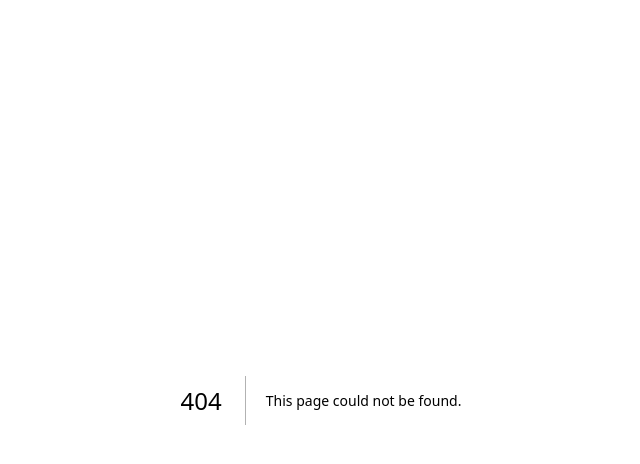
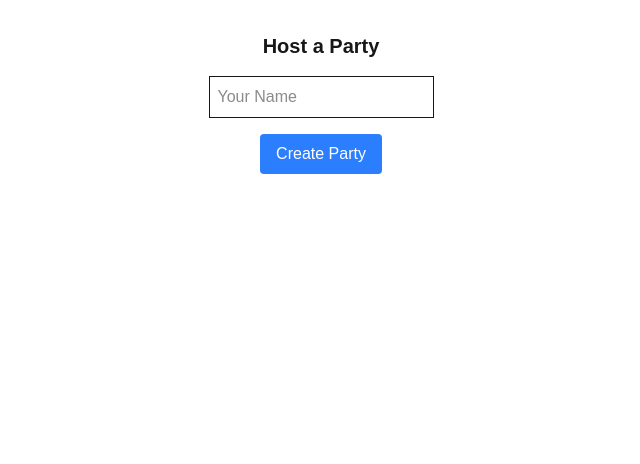
Before and after one commit to JakeOJeff/stacks-against-you, a Next.js app: page /host in a window 1280 px wide. Before the commit this address had no page. Shown: the top 464 px of the page, without its empty margins (319-959 px from the left). Built offline with nearby package versions, Linux system fonts and the light colour scheme.

Commit message:
Fixed Index.js and added host.js with boilerplate

```diff
--- /dev/null
+++ b/pages/host.js
@@ -0,0 +1,32 @@
+import { useState } from 'react';
+import { useRouter } from 'next/router';
+
+export default function Host() {
+  const [name, setName] = useState('');
+  const router = useRouter();
+
+  const handleHost = async () => {
+    const res = await fetch('/api/party', {
+      method: 'POST',
+      headers: { 'Content-Type': 'application/json' },
+      body: JSON.stringify({ type: 'host', name }),
+    });
+    const data = await res.json();
+    router.push(`/party?code=${data.code}&name=${name}`);
+  };
+
+  return (
+    <div className="p-8 flex flex-col items-center gap-4">
+      <h2 className="text-xl font-bold">Host a Party</h2>
+      <input
+        placeholder="Your Name"
+        className="border p-2"
+        value={name}
+        onChange={e => setName(e.target.value)}
+      />
+      <button onClick={handleHost} className="bg-blue-500 text-white px-4 py-2 rounded">
+        Create Party
+      </button>
+    </div>
+  );
+}
--- a/pages/index.js
+++ b/pages/index.js
@@ -1,10 +1,11 @@
 import Link from "next/link";
 
+const givenFont = ""
 const btnTWStyle = "font-bold text-white rounded px-4 py-2"
-const btnTWStyleContainer = "relative w-48 h-12 overflow-hidden rounded-lg group";
-const btnTWStyleBackGround = "absolute inset-0 bg-gray-700 transition-all duration-500 rounded-lg";
-const btnTWStyleImage = "absolute inset-0 bg-[url('/diamonds-design.png')] bg-contain translate-y-full group-hover:translate-y-0 transition-transform duration-700 ease-in-out rounded-lg";
-const btnTWStyleLink = `relative z-10 w-full h-full flex items-center justify-center text-white ${btnTWStyle}`;
+const btnTWStyleContainer = "relative w-48 h-12 overflow-hidden rounded-3xl group";
+const btnTWStyleBackGround = "absolute inset-0 bg-gray-700 transition-all duration-500 rounded-3xl";
+const btnTWStyleImage = "absolute inset-0 bg-[url('/diamonds-design.png')] bg-contain translate-y-full group-hover:translate-y-0 transition-transform duration-700 ease-in-out rounded-3xl";
+const btnTWStyleLink = `${givenFont}relative z-10 w-full h-full flex items-center justify-center text-white ${btnTWStyle}`;
 
 
 export default function Home() {
@@ -15,13 +16,13 @@ export default function Home() {
 
       <div>
         <div className="gap-1 flex flex-col md:container md:mx-auto items-center justify-center
-        bg-gray-900/25 backdrop-blur-lg p-8 rounded-2xl shadow-2xl w-full max-w-2xl border border-gray-700">
+        bg-gray-900/25 backdrop-blur-lg p-12 rounded-2xl shadow-2xl w-full max-w-2xl border border-gray-700">
           <h1 className="text-6xl font-bold">Stacks Against You</h1>
           <h2 className="font-bold text-2xl text-gray-300">Join or Host a Party!</h2>
           <h3 className="text-gray-400"> You don't have anyone. You have yourself.
           </h3>
 
-          <div className="flex gap-2 m-2">
+          <div className="flex gap-2 mt-4">
             <div className={btnTWStyleContainer}>
               <div className={btnTWStyleBackGround}></div>
               <div className={btnTWStyleImage}></div>
--- a/styles/globals.css
+++ b/styles/globals.css
@@ -1,4 +1,6 @@
 @import "tailwindcss";
+/* Add this at the top */
+@import url('https://fonts.googleapis.com/css2?family=Quicksand:wght@400;600;700&display=swap');
 
 :root {
   --background: #ffffff;
@@ -10,6 +12,7 @@
   --color-foreground: var(--foreground);
   --font-sans: var(--font-geist-sans);
   --font-mono: var(--font-geist-mono);
+  --font-display: "Quicksand", "sans-serif";
 }
 
 @media (prefers-color-scheme: dark) {
@@ -22,13 +25,5 @@
 body {
   background: var(--background);
   color: var(--foreground);
-  font-family: Arial, Helvetica, sans-serif;
+  font-family: "Quicksand", sans-serif;
 }
-@keyframes slide-left-loop {
-  0% {
-    background-position: 100% 0;
-  }
-  100% {
-    background-position: 0% 0;
-  }
-}
--- a/tailwind.config.js
+++ /dev/null
@@ -1,22 +0,0 @@
-/** @type {import('tailwindcss').Config} */
-module.exports = {
-  content: [
-    "./app/**/*.{js,ts,jsx,tsx}",   // <- if you're using /app router
-    "./pages/**/*.{js,ts,jsx,tsx}", // <- if you're using /pages router
-    "./components/**/*.{js,ts,jsx,tsx}",
-  ],
-  theme: {
-    extend: {
-      animation: {
-        'scroll-left': 'slide-left-loop 5s linear infinite',
-      },
-      keyframes: {
-        'slide-left-loop': {
-          '0%': { backgroundPosition: '100% 0' },
-          '100%': { backgroundPosition: '0% 0' },
-        },
-      },
-    },
-  },
-  plugins: [],
-};
```
Also changed, not shown: public/diamonds-design.png.
